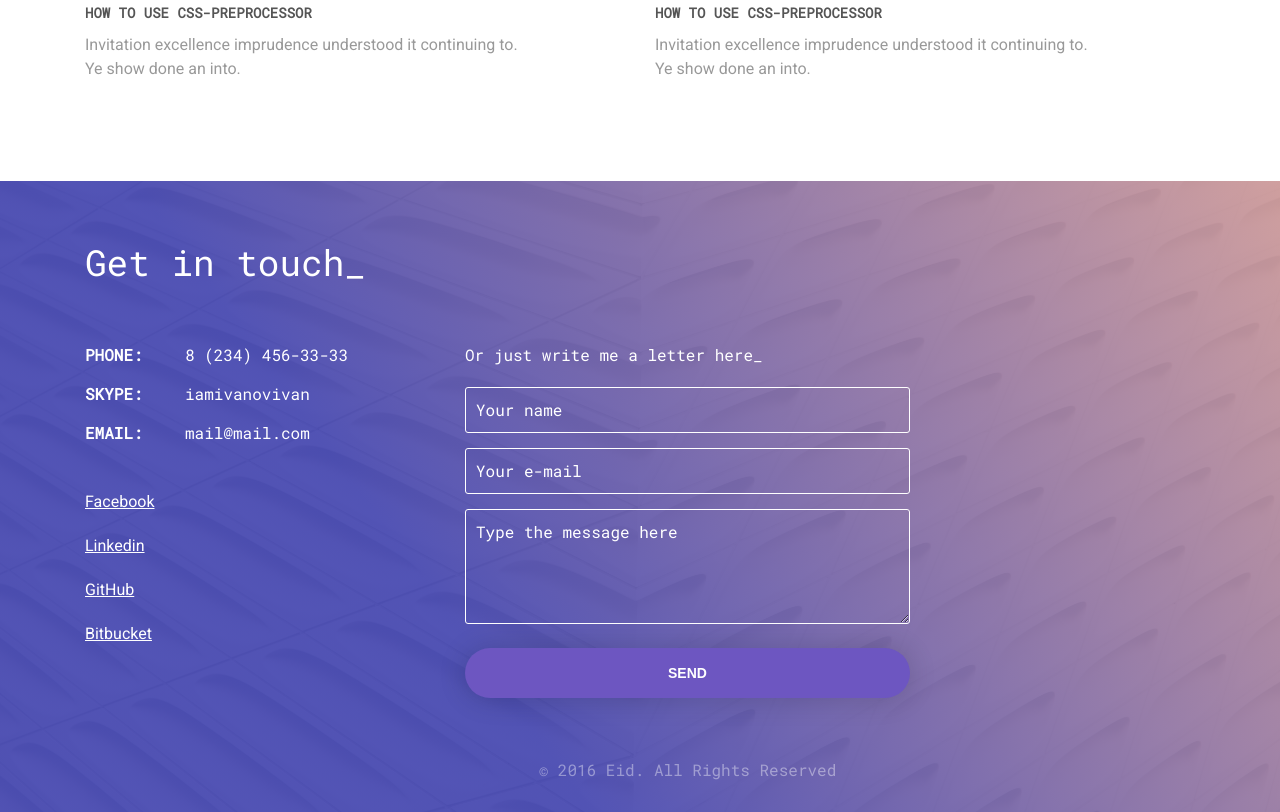
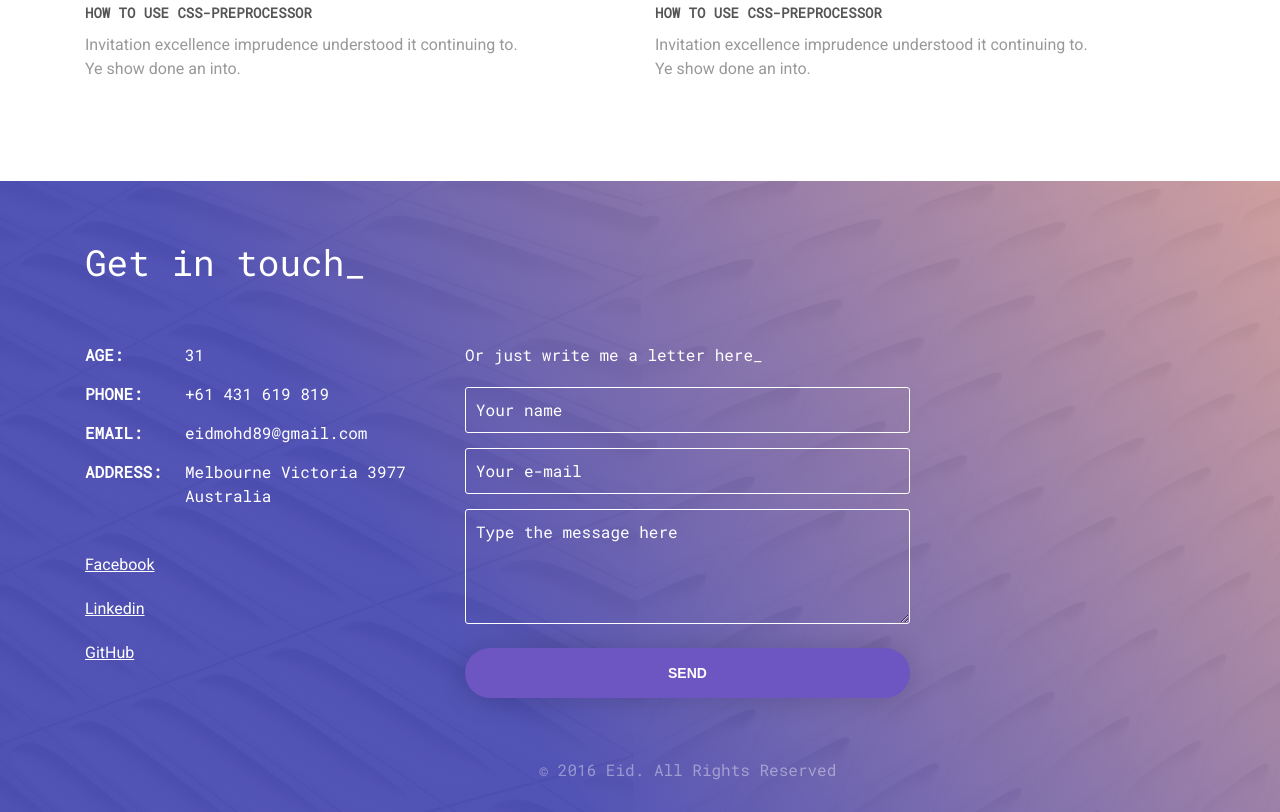
Before and after one commit to eidmuha/_eidmohd.github.io, a plain HTML site: page blog.html in a window 1280 px wide. Shown: the part 1939-2751 px from the top of the page. Drawn offline with Linux system fonts and the light colour scheme; a script that the page names is missing.

Commit message:
contact details added in blog.html

```diff
--- a/blog.html
+++ b/blog.html
@@ -185,20 +185,21 @@
                 <div class="col-md-5 col-lg-4">
                     <div class="contacts__list">
                         <dl class="contact-list">
+                            <dt>Age:</dt>
+                            <dd>31</dd>
                             <dt>Phone:</dt>
-                            <dd><a href="tel:82344563333">8 (234) 456-33-33</a></dd>
-                            <dt>Skype:</dt>
-                            <dd><a href="skype:iamivanovivan">iamivanovivan</a></dd>
+                            <dd><a href="tel:+61431619819">+61 431 619 819</a></dd>
                             <dt>Email:</dt>
-                            <dd><a href="mailto:mail@mail.com">mail@mail.com</a></dd>
+                            <dd><a href="mailto:eidmohd89@gmail.com">eidmohd89@gmail.com</a></dd>
+                            <dt>Address:</dt>
+                            <dd>Melbourne Victoria 3977 Australia</dd>
                         </dl>
                     </div>
                     <div class="contacts__social">
                         <ul>
-                            <li><a href="">Facebook</a></li>
-                            <li><a href="">Linkedin</a></li>
-                            <li><a href="">GitHub</a></li>
-                            <li><a href="">Bitbucket</a></li>
+                            <li><a href="https://www.facebook.com/eidmohd1989">Facebook</a></li>
+                            <li><a href="https://www.linkedin.com/in/eidmuha/">Linkedin</a></li>
+                            <li><a href="https://www.github.com/eidmuha">GitHub</a></li>
                         </ul>
                     </div>
                 </div>
```
